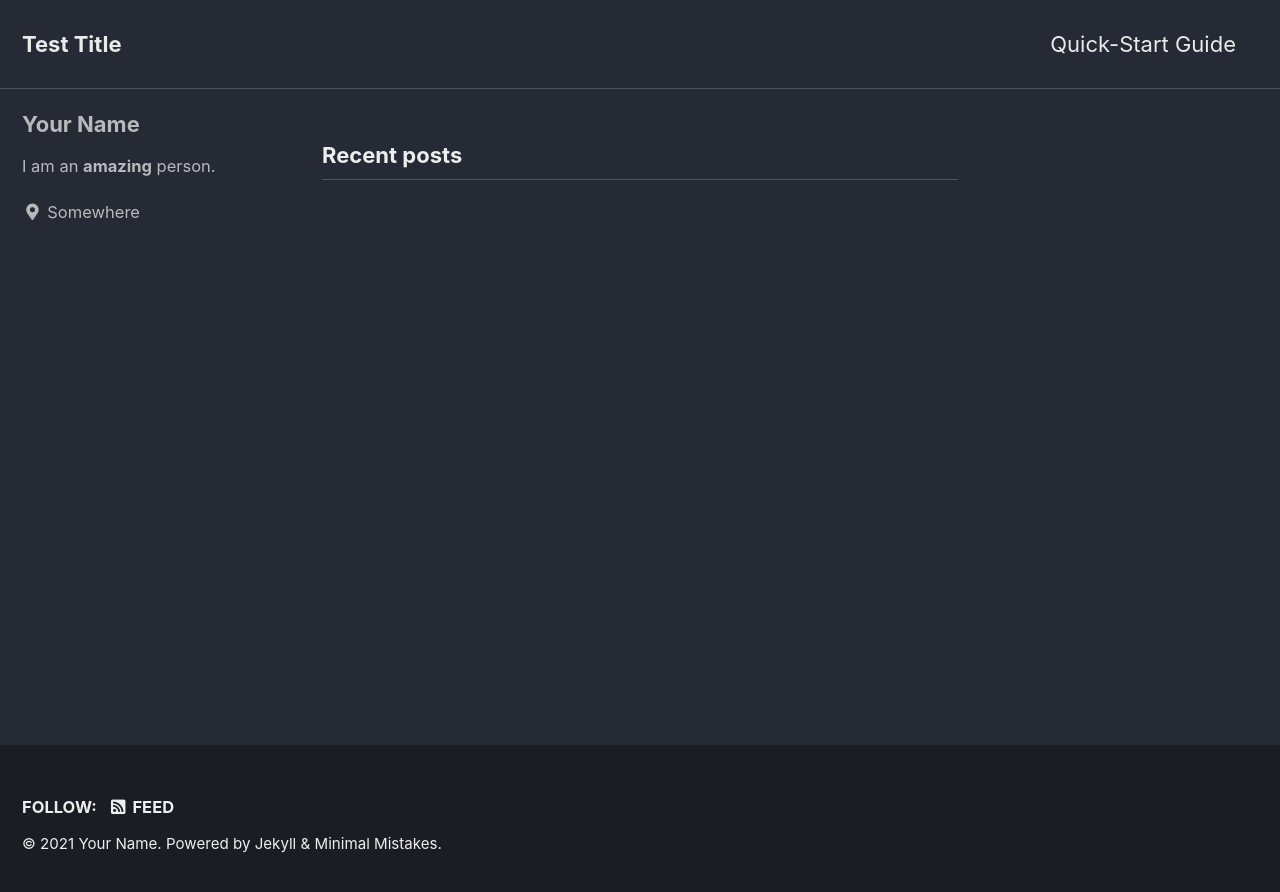
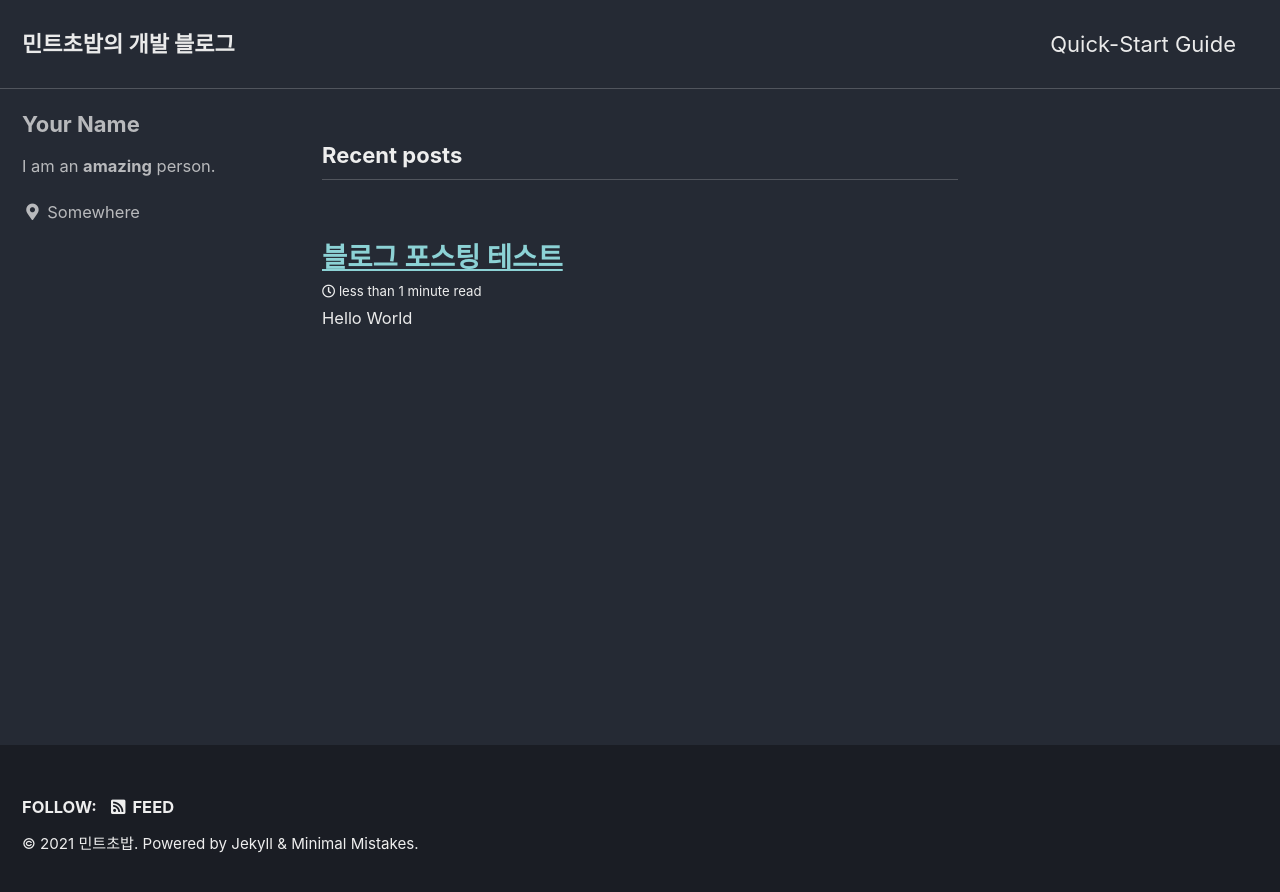
Before and after one commit to mintchobab/mintchobab.github.io, a Jekyll site: the page built from index.html, in a window 1280 px wide. Shown: the top 892 px of the page. Built offline with Jekyll 4.4.1, drawn with Linux system fonts in a browser that asks for light colours; cached includes are drawn as plain includes; the list of posts is cut into pages by our own code.

Commit message:
포스팅 테스트

```diff
--- a/_config.yml
+++ b/_config.yml
@@ -16,11 +16,11 @@ minimal_mistakes_skin    : "dark" # "default" "air", "aqua", "contrast", "dark",
 
 # Site Settings
 locale                   : "en-US"
-title                    : "Test Title"
+title                    : "민트초밥의 개발 블로그"
 title_separator          : "-"
 subtitle                 : # site tagline that appears below site title in masthead
-name                     : "Your Name"
-description              : "An amazing website."
+name                     : "민트초밥"
+description              : "개발 공부용 블로그입니다."
 url                      : # the base hostname & protocol for your site e.g. "https://mmistakes.github.io"
 baseurl                  : # the subpath of your site, e.g. "/blog"
 repository               : # GitHub username/repo-name e.g. "mmistakes/minimal-mistakes"
--- /dev/null
+++ b/_posts/2021-09-13-first-test-post.md
@@ -0,0 +1,6 @@
+---
+title: 블로그 포스팅 테스트
+date: 2021-09-14
+last_modified_at: 2021-09-14
+---
+Hello World
```
Also changed, not shown: assets/images/logo.png (added), index.html (line endings or trailing spaces).
